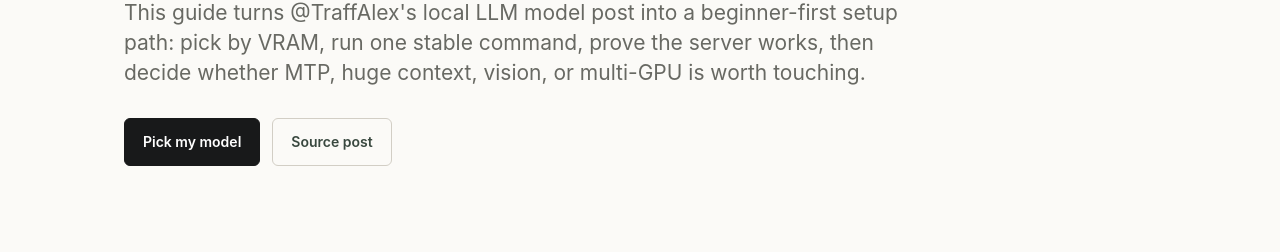
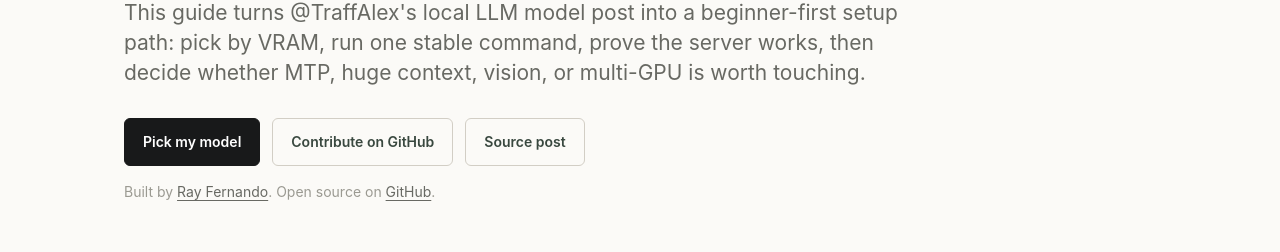
Before and after one commit to RayFernando1337/start-local, a website: page index.html in a window 1280 px wide. Shown: the part 381-633 px from the top of the page. Drawn offline with Linux system fonts and the light colour scheme.

Commit message:
Add project contribution links

```diff
--- a/index.html
+++ b/index.html
@@ -160,6 +160,13 @@
       margin-bottom: 30px;
     }
     .hero-actions { display: flex; flex-wrap: wrap; gap: 12px; align-items: center; }
+    .project-note {
+      margin-top: 16px;
+      color: var(--faint);
+      font-size: 14px;
+      line-height: 1.45;
+    }
+    .project-note a { color: var(--muted); }
 
     .button {
       border: 1px solid var(--ink);
@@ -437,6 +444,8 @@
       color: var(--muted);
       font-size: 14px;
     }
+    footer p { margin: 0 0 10px; max-width: 80ch; }
+    footer p:last-child { margin-bottom: 0; }
 
     /* Floating contents control: orientation that never relies on a sticky bar */
     .toc-fab {
@@ -657,8 +666,10 @@
       <p class="lead">This guide turns @TraffAlex's local LLM model post into a beginner-first setup path: pick by VRAM, run one stable command, prove the server works, then decide whether MTP, huge context, vision, or multi-GPU is worth touching.</p>
       <div class="hero-actions">
         <a class="button" href="#start">Pick my model</a>
+        <a class="button secondary" href="https://github.com/RayFernando1337/start-local" target="_blank" rel="noreferrer">Contribute on GitHub</a>
         <a class="button secondary" href="https://x.com/traffalex/status/2066236717015728227" target="_blank" rel="noreferrer">Source post</a>
       </div>
+      <p class="project-note">Built by <a href="https://x.com/rayfernando1337" target="_blank" rel="noreferrer">Ray Fernando</a>. Open source on <a href="https://github.com/RayFernando1337/start-local" target="_blank" rel="noreferrer">GitHub</a>.</p>
     </div>
 
     <section id="start">
@@ -959,6 +970,8 @@ set OPENAI_BASE_URL=http://localhost:8080/v1</pre>
           </div>
         </div>
         <ol class="source-list">
+          <li><a href="https://github.com/RayFernando1337/start-local" target="_blank" rel="noreferrer">Start Local GitHub repo</a></li>
+          <li><a href="https://x.com/rayfernando1337" target="_blank" rel="noreferrer">Ray Fernando on X</a></li>
           <li><a href="https://x.com/traffalex/status/2066236717015728227" target="_blank" rel="noreferrer">@TraffAlex source post</a></li>
           <li><a href="https://github.com/ggml-org/llama.cpp/releases/tag/b9637" target="_blank" rel="noreferrer">llama.cpp release b9637</a></li>
           <li><a href="https://github.com/ggml-org/llama.cpp/blob/master/docs/install.md" target="_blank" rel="noreferrer">llama.cpp install docs</a></li>
@@ -978,8 +991,9 @@ set OPENAI_BASE_URL=http://localhost:8080/v1</pre>
 
   <footer>
     <div class="shell">
-      Built as a beginner-first synthesis for June 2026. The practical rule: make one boring local chat work before chasing benchmark screenshots.
-      Independent community synthesis. Not affiliated with or endorsed by @TraffAlex, the model authors, or the llama.cpp project. Verify commands against official docs before running.
+      <p>Built by <a href="https://x.com/rayfernando1337" target="_blank" rel="noreferrer">Ray Fernando</a> as a beginner-first synthesis for June 2026. The practical rule: make one boring local chat work before chasing benchmark screenshots.</p>
+      <p>Open source on <a href="https://github.com/RayFernando1337/start-local" target="_blank" rel="noreferrer">GitHub</a>. Contributions, corrections, and source-backed updates are welcome.</p>
+      <p>Independent community synthesis. Not affiliated with or endorsed by @TraffAlex, the model authors, or the llama.cpp project. Verify commands against official docs before running.</p>
     </div>
   </footer>
 
```
